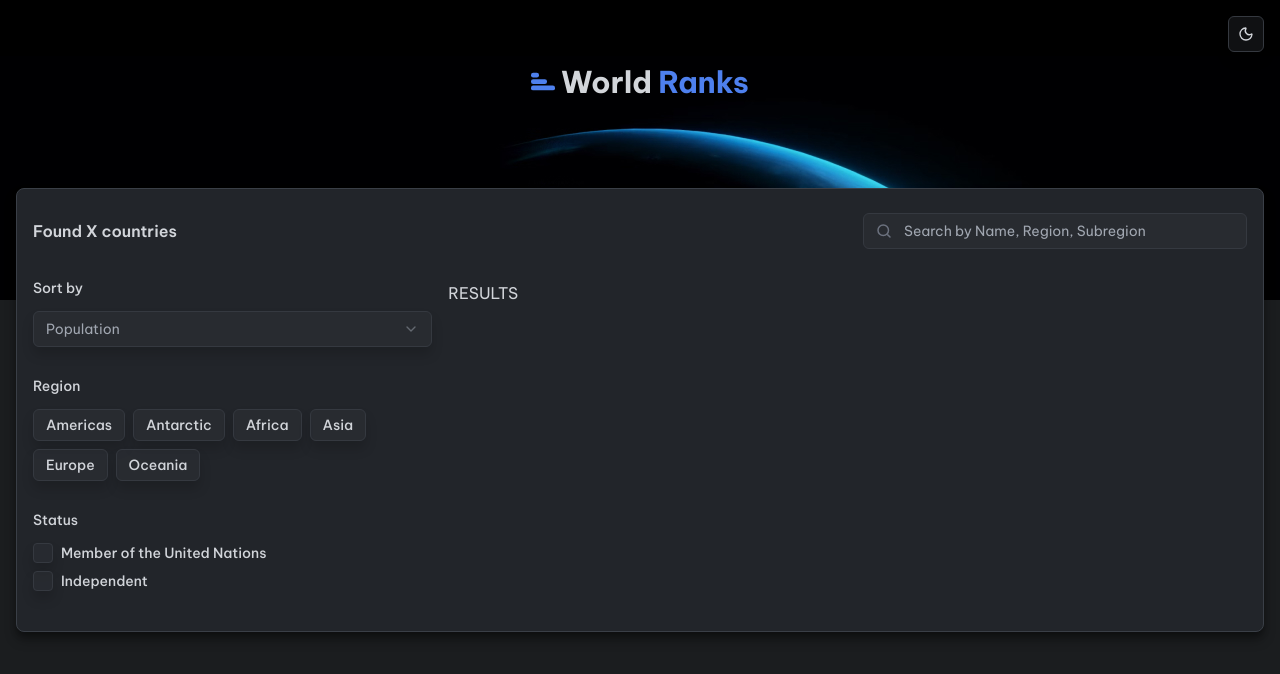
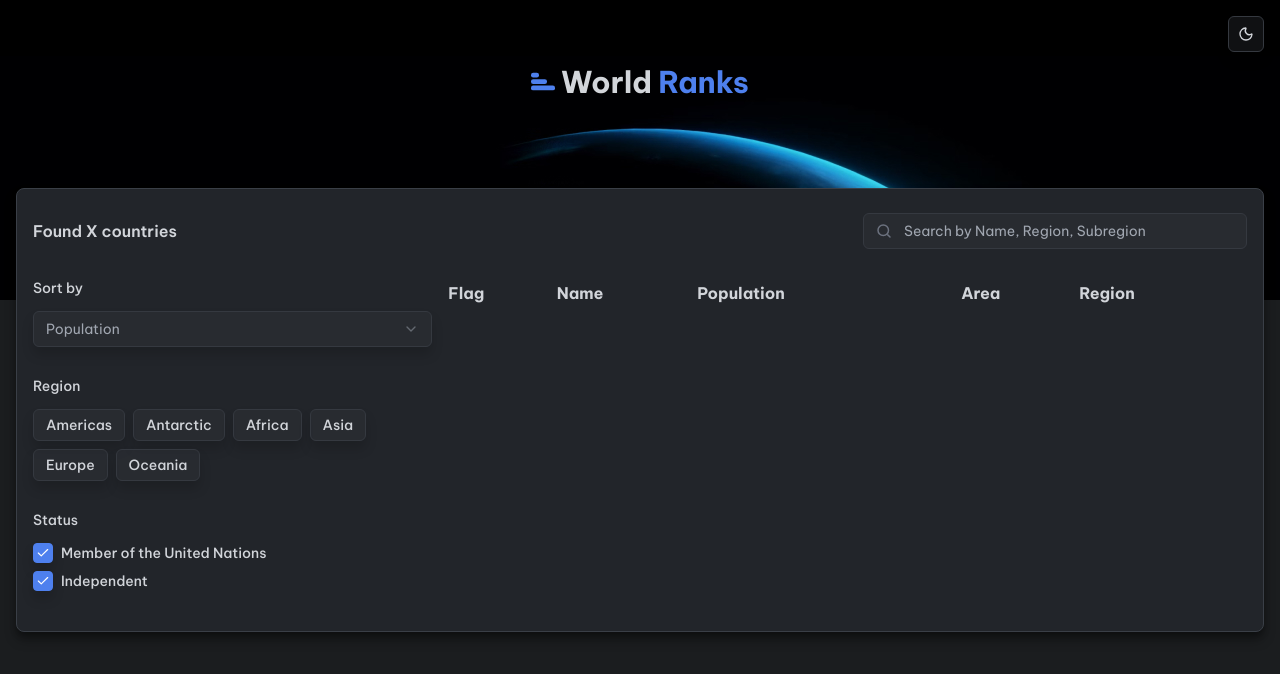
Before and after one commit to iljasolomatin/world-ranks, a Next.js app: page / in a window 1280 px wide. Shown: the top 674 px of the page. Built offline with nearby package versions, Linux system fonts and the light colour scheme.

Commit message:
Basic table setup for countries data, and added service file for api

```diff
--- a/app/page.tsx
+++ b/app/page.tsx
@@ -1,4 +1,5 @@
 import CountriesSearch from "@/components/CountriesSearch";
+import CountriesTable from "@/components/CountriesTable";
 import RegionFilter from "@/components/RegionFilter";
 import SortSelect from "@/components/SortSelect";
 import StatusFilter from "@/components/StatusFilter";
@@ -19,7 +20,7 @@ function page() {
         </div>
 
         <div className="sm:col-start-2">
-          <p>RESULTS</p>
+          <CountriesTable />
         </div>
       </div>
     </div>
--- /dev/null
+++ b/components/CountriesTable.tsx
@@ -0,0 +1,18 @@
+function CountriesTable() {
+  return (
+    <table className="w-full table-auto border-collapse text-left">
+      <thead>
+        <tr className="">
+          <th>Flag</th>
+          <th>Name</th>
+          <th>Population</th>
+          <th>Area</th>
+          <th>Region</th>
+        </tr>
+      </thead>
+      <tbody>{/* Table rows will be populated here */}</tbody>
+    </table>
+  );
+}
+
+export default CountriesTable;
--- a/components/StatusFilter.tsx
+++ b/components/StatusFilter.tsx
@@ -8,11 +8,15 @@ function StatusFilter() {
 
       <div className="flex flex-col gap-2">
         <div className="flex items-center gap-2">
-          <Checkbox id="membershipUN" className="size-5" />
+          <Checkbox id="membershipUN" className="size-5" defaultChecked />
           <Label htmlFor="membershipUN">Member of the United Nations</Label>
         </div>
         <div className="flex items-center gap-2">
-          <Checkbox id="membershipIndependent" className="size-5" />
+          <Checkbox
+            id="membershipIndependent"
+            className="size-5"
+            defaultChecked
+          />
           <Label htmlFor="membershipIndependent">Independent</Label>
         </div>
       </div>
--- /dev/null
+++ b/services/rest-countries.ts
@@ -0,0 +1,12 @@
+export async function getCountries() {
+  const res = await fetch(
+    "https://restcountries.com/v3.1/all?sort=population",
+    {
+      // // Revalidate every 24 hours
+      // next: { revalidate: 86400 },
+    },
+  );
+  const data = await res.json();
+
+  return data;
+}
```
